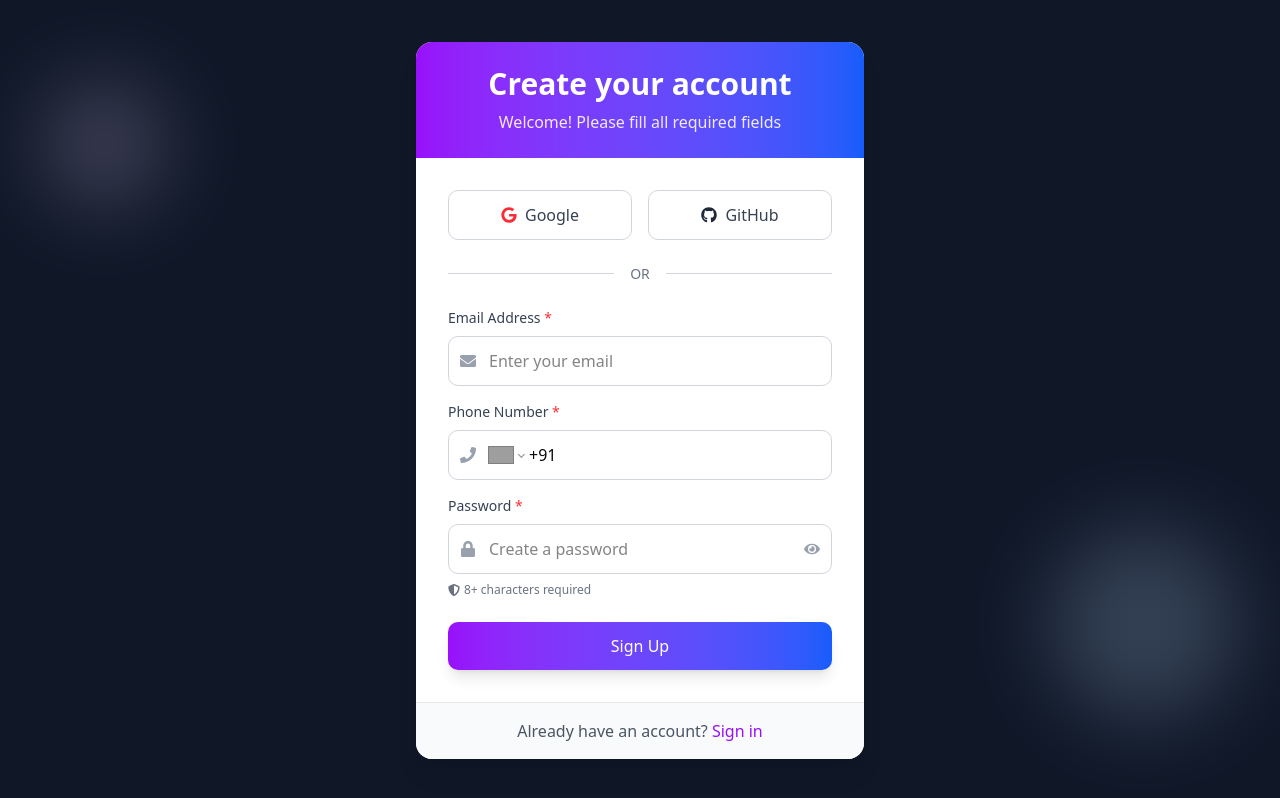
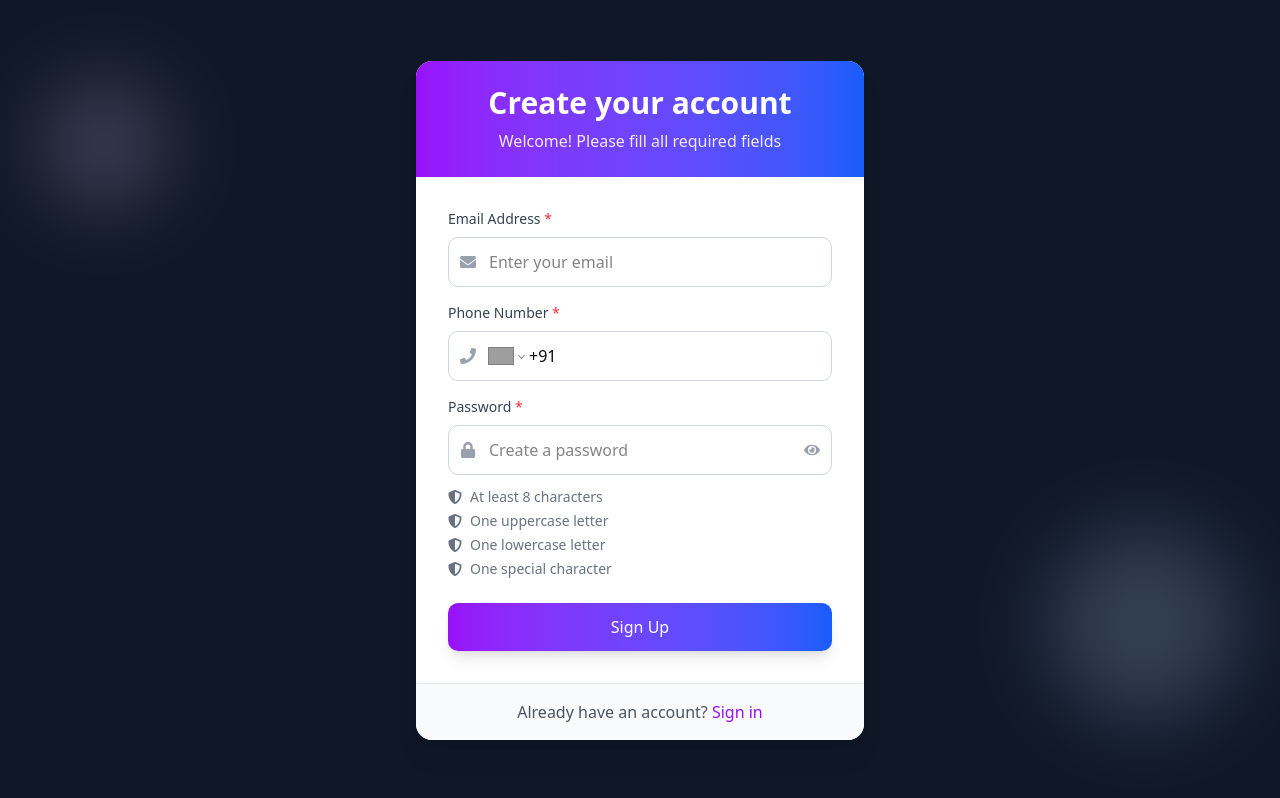
Before and after one commit to navokta/Bytewar-v2, a Next.js app: page /signup in a window 1280 px wide. Built offline with nearby package versions, Linux system fonts and the light colour scheme; grey boxes are pictures that could not be loaded.

Commit message:
Modify password add profile button

```diff
--- a/app/login/page.js
+++ b/app/login/page.js
@@ -68,7 +68,7 @@ export default function LoginPage() {
             {/* Google Login Button */}
             <button
               onClick={handleGoogleLogin}
-              className="w-full flex items-center justify-center gap-3 bg-white border border-gray-300 rounded-lg py-3 px-4 text-gray-700 font-medium hover:bg-gray-50 transition-colors duration-300 mb-6"
+              className="cursor-pointer w-full flex items-center justify-center gap-3 bg-white border border-gray-300 rounded-lg py-3 px-4 text-gray-700 font-medium hover:bg-gray-50 transition-colors duration-300 mb-6"
             >
               <FaGoogle className="text-red-500 text-xl" />
               Continue with Google
@@ -135,14 +135,6 @@ export default function LoginPage() {
                     )}
                   </button>
                 </div>
-                 <div className="mt-2 text-xs text-gray-500 flex items-center">
-                                  <FaShieldAlt className="mr-1" /> 8+ characters required
-                                </div>
-                <div className="flex justify-end mt-2">
-                  <Link href="/forgot-password" className="text-sm text-purple-600 hover:text-purple-800">
-                    Forgot password?
-                  </Link>
-                </div>
               </div>
 
               {/* Error Message */}
--- a/app/signup/page.js
+++ b/app/signup/page.js
@@ -1,8 +1,7 @@
 "use client";
-import { FaGoogle, FaGithub, FaEnvelope, FaLock, FaEye, FaEyeSlash, FaPhone, FaShieldAlt } from 'react-icons/fa';
+import { FaGoogle, FaGithub, FaEnvelope, FaLock, FaEye, FaEyeSlash, FaPhone, FaShieldAlt, FaCheckCircle, FaTimesCircle } from 'react-icons/fa';
 import Link from 'next/link';
-import { useState } from 'react';
-// import { useRouter } from 'next/router';
+import { useState, useEffect } from 'react';
 import PhoneInput from 'react-phone-number-input';
 import 'react-phone-number-input/style.css';
 
@@ -13,14 +12,35 @@ export default function SignupPage() {
   const [showPassword, setShowPassword] = useState(false);
   const [loading, setLoading] = useState(false);
   const [error, setError] = useState('');
-//   const router = useRouter();
+  const [requirements, setRequirements] = useState({
+    length: false,
+    uppercase: false,
+    lowercase: false,
+    specialChar: false,
+  });
+  const [submitted, setSubmitted] = useState(false);
+
+  useEffect(() => {
+    const length = password.length >= 8;
+    const uppercase = /[A-Z]/.test(password);
+    const lowercase = /[a-z]/.test(password);
+    const specialChar = /[^A-Za-z0-9]/.test(password);
+    setRequirements({ length, uppercase, lowercase, specialChar });
+  }, [password]);
+
+  const isPasswordValid = Object.values(requirements).every(Boolean);
 
   const handleSubmit = async (e) => {
     e.preventDefault();
+    setSubmitted(true);
 
-    // Client-side validation
     if (!email || !password || !phone) {
       setError('Please fill all required fields');
+      return;
+    }
+
+    if (!isPasswordValid) {
+      setError('Please fulfill all password requirements.');
       return;
     }
 
@@ -35,9 +55,8 @@ export default function SignupPage() {
       });
 
       const data = await response.json();
-
       if (response.ok) {
-        router.push('/verify'); // Redirect to verification page
+        router.push('/verify');
       } else {
         setError(data.message || 'Signup failed');
       }
@@ -48,57 +67,45 @@ export default function SignupPage() {
     }
   };
 
-  const handleOAuth = (provider) => {
-    // Redirect to OAuth provider
-    window.location.href = `/api/auth/${provider}`;
+ const renderRequirement = (label, fulfilled) => {
+  let color = 'text-gray-500';
+  let Icon = FaShieldAlt;
+
+  if (submitted) {
+    if (fulfilled) {
+      color = 'text-green-600';
+      Icon = FaCheckCircle;
+    } else {
+      color = 'text-red-600';
+      Icon = FaTimesCircle;
+    }
+  }
+
+  return (
+    <div className={`flex items-center text-sm ${color}`}>
+      <Icon className="mr-2" />
+      {label}
+    </div>
+  );
 };
 
+
   return (
-    <div className='w-full bg-gray-900' >
+    <div className='w-full bg-gray-900'>
       <div className="min-h-screen flex items-center justify-center p-4 relative overflow-hidden">
-      {/* Decorative Elements */}
         <div className="absolute top-20 left-10 w-32 h-32 rounded-full bg-purple-200 opacity-20 blur-2xl"></div>
         <div className="absolute bottom-20 right-10 w-48 h-48 rounded-full bg-blue-200 opacity-20 blur-2xl"></div>
 
         <div className="relative z-10 w-full max-w-md">
-        {/* Signup Card */}
           <div className="bg-white rounded-2xl shadow-xl overflow-hidden">
-          {/* Card Header */}
             <div className="bg-gradient-to-r from-purple-600 to-blue-600 p-6 text-center">
               <h1 className="text-3xl font-bold text-white">Create your account</h1>
               <p className="text-purple-100 mt-2">Welcome! Please fill all required fields</p>
             </div>
 
-          {/* Card Body */}
             <div className="p-6 sm:p-8">
-            {/* OAuth Buttons */}
-            <div className="grid grid-cols-2 gap-4 mb-6">
-              <button
-                onClick={() => handleOAuth('google')}
-                className="flex items-center justify-center gap-2 bg-white border border-gray-300 rounded-lg py-3 px-4 text-gray-700 font-medium hover:bg-gray-50 transition-colors"
-              >
-                <FaGoogle className="text-red-500" />
-                Google
-              </button>
-              <button
-                onClick={() => handleOAuth('github')}
-                className="flex items-center justify-center gap-2 bg-white border border-gray-300 rounded-lg py-3 px-4 text-gray-700 font-medium hover:bg-gray-50 transition-colors"
-              >
-                <FaGithub className="text-gray-800" />
-                GitHub
-              </button>
-            </div>
-
-            {/* Divider */}
-            <div className="flex items-center my-6">
-              <div className="flex-1 h-px bg-gray-300"></div>
-              <span className="px-4 text-gray-500 text-sm">OR</span>
-              <div className="flex-1 h-px bg-gray-300"></div>
-            </div>
-
-            {/* Signup Form */}
               <form onSubmit={handleSubmit}>
-              {/* Email Field */}
+                {/* Email */}
                 <div className="mb-4">
                   <label htmlFor="email" className="block text-gray-700 text-sm font-medium mb-2">
                     Email Address <span className="text-red-500">*</span>
@@ -119,7 +126,7 @@ export default function SignupPage() {
                   </div>
                 </div>
 
-              {/* Phone Field */}
+                {/* Phone */}
                 <div className="mb-4">
                   <label htmlFor="phone" className="block text-gray-700 text-sm font-medium mb-2">
                     Phone Number <span className="text-red-500">*</span>
@@ -145,7 +152,7 @@ export default function SignupPage() {
                   </div>
                 </div>
 
-              {/* Password Field */}
+                {/* Password */}
                 <div className="mb-6">
                   <label htmlFor="password" className="block text-gray-700 text-sm font-medium mb-2">
                     Password <span className="text-red-500">*</span>
@@ -162,37 +169,29 @@ export default function SignupPage() {
                       className="w-full pl-10 pr-10 py-3 border border-gray-300 rounded-lg focus:ring-2 focus:ring-purple-500 focus:border-purple-500 outline-none transition duration-200"
                       placeholder="Create a password"
                       required
-                    minLength="8"
                     />
                     <button
                       type="button"
                       onClick={() => setShowPassword(!showPassword)}
-                    className="absolute inset-y-0 right-0 pr-3 flex items-center"
+                      className="absolute inset-y-0 right-0 pr-3 flex items-center cursor-pointer"
                     >
-                    {showPassword ? (
-                      <FaEyeSlash className="text-gray-400 hover:text-gray-600" />
-                    ) : (
-                      <FaEye className="text-gray-400 hover:text-gray-600" />
-                    )}
+                      {showPassword ? <FaEyeSlash className="text-gray-400 hover:text-gray-600" /> : <FaEye className="text-gray-400 hover:text-gray-600" />}
                     </button>
                   </div>
-                <div className="mt-2 text-xs text-gray-500 flex items-center">
-                  <FaShieldAlt className="mr-1" /> 8+ characters required
+                  <div className="mt-3 space-y-1">
+                    {renderRequirement("At least 8 characters", requirements.length)}
+                    {renderRequirement("One uppercase letter", requirements.uppercase)}
+                    {renderRequirement("One lowercase letter", requirements.lowercase)}
+                    {renderRequirement("One special character", requirements.specialChar)}
                   </div>
                 </div>
 
-              {/* Error Message */}
-              {error && (
-                <div className="mb-4 p-3 bg-red-50 text-red-700 rounded-lg text-sm">
-                  {error}
-                </div>
-              )}
+                {error && <div className="mb-4 p-3 bg-red-50 text-red-700 rounded-lg text-sm">{error}</div>}
 
-              {/* Submit Button */}
                 <button
                   type="submit"
                   disabled={loading}
-                className="w-full bg-gradient-to-r from-purple-600 to-blue-600 hover:from-purple-700 hover:to-blue-700 text-white font-medium py-3 px-4 rounded-lg transition duration-300 transform hover:-translate-y-1 shadow-lg disabled:opacity-70 disabled:cursor-not-allowed"
+                  className="cursor-pointer w-full bg-gradient-to-r from-purple-600 to-blue-600 hover:from-purple-700 hover:to-blue-700 text-white font-medium py-3 px-4 rounded-lg transition duration-300 transform hover:-translate-y-1 shadow-lg disabled:opacity-70 disabled:cursor-not-allowed"
                 >
                   {loading ? (
                     <>
@@ -209,7 +208,6 @@ export default function SignupPage() {
               </form>
             </div>
 
-          {/* Card Footer */}
             <div className="bg-gray-50 px-6 py-4 text-center border-t border-gray-200">
               <p className="text-gray-600">
                 Already have an account?{' '}
@@ -217,11 +215,6 @@ export default function SignupPage() {
                   Sign in
                 </Link>
               </p>
-            {/* <div className="mt-3 flex items-center justify-center text-xs text-gray-400">
-              <FaShieldAlt className="mr-1" /> Secured by ByteWar
-              <span className="mx-2">•</span>
-              Development mode
-            </div> */}
             </div>
           </div>
         </div>
```
Also changed, not shown: components/Header.js (+94 -39 lines), 1 other file (tests, documents, lock files or other folders). Lines whose indentation alone changed are shown as unchanged.
